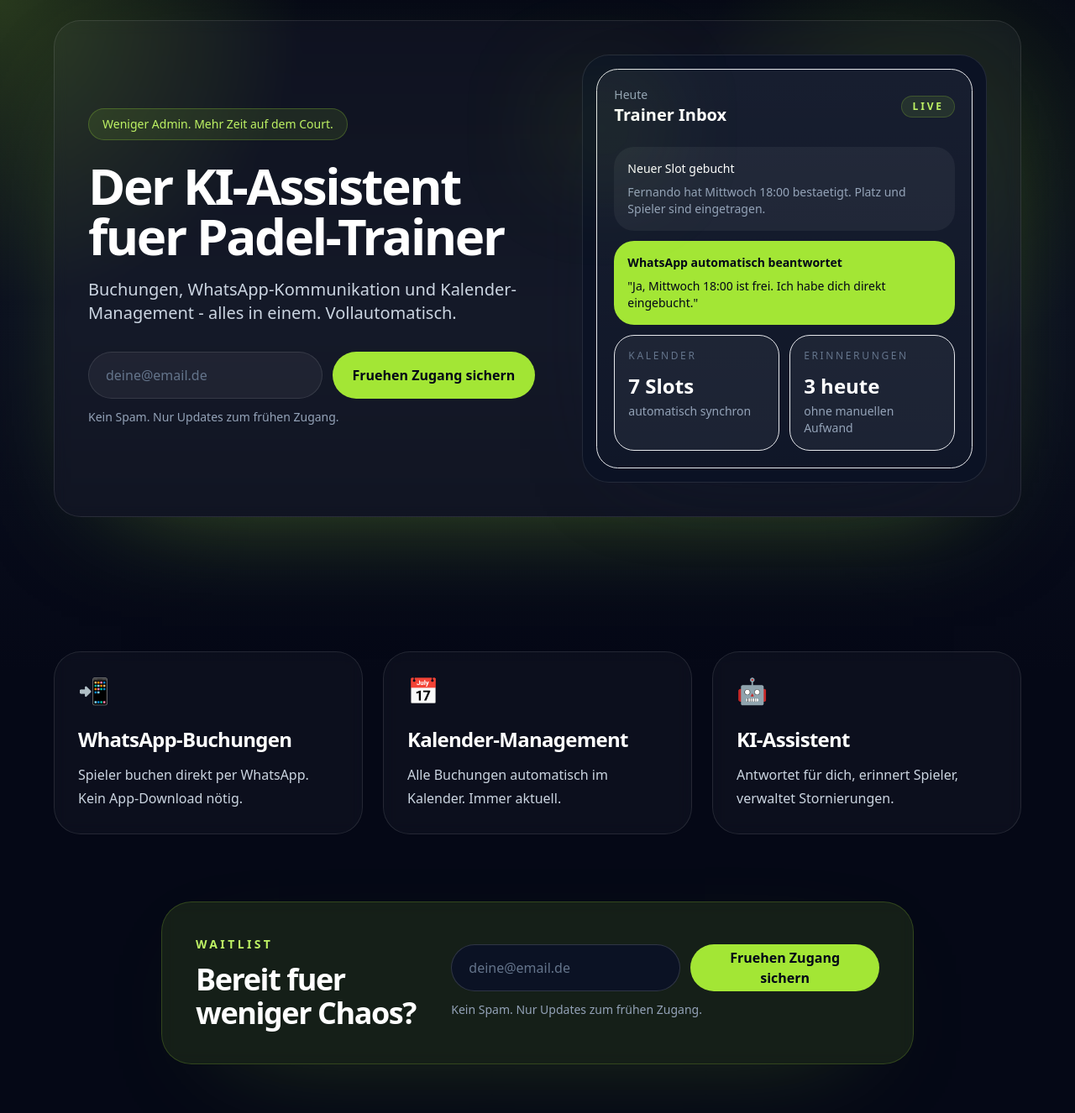
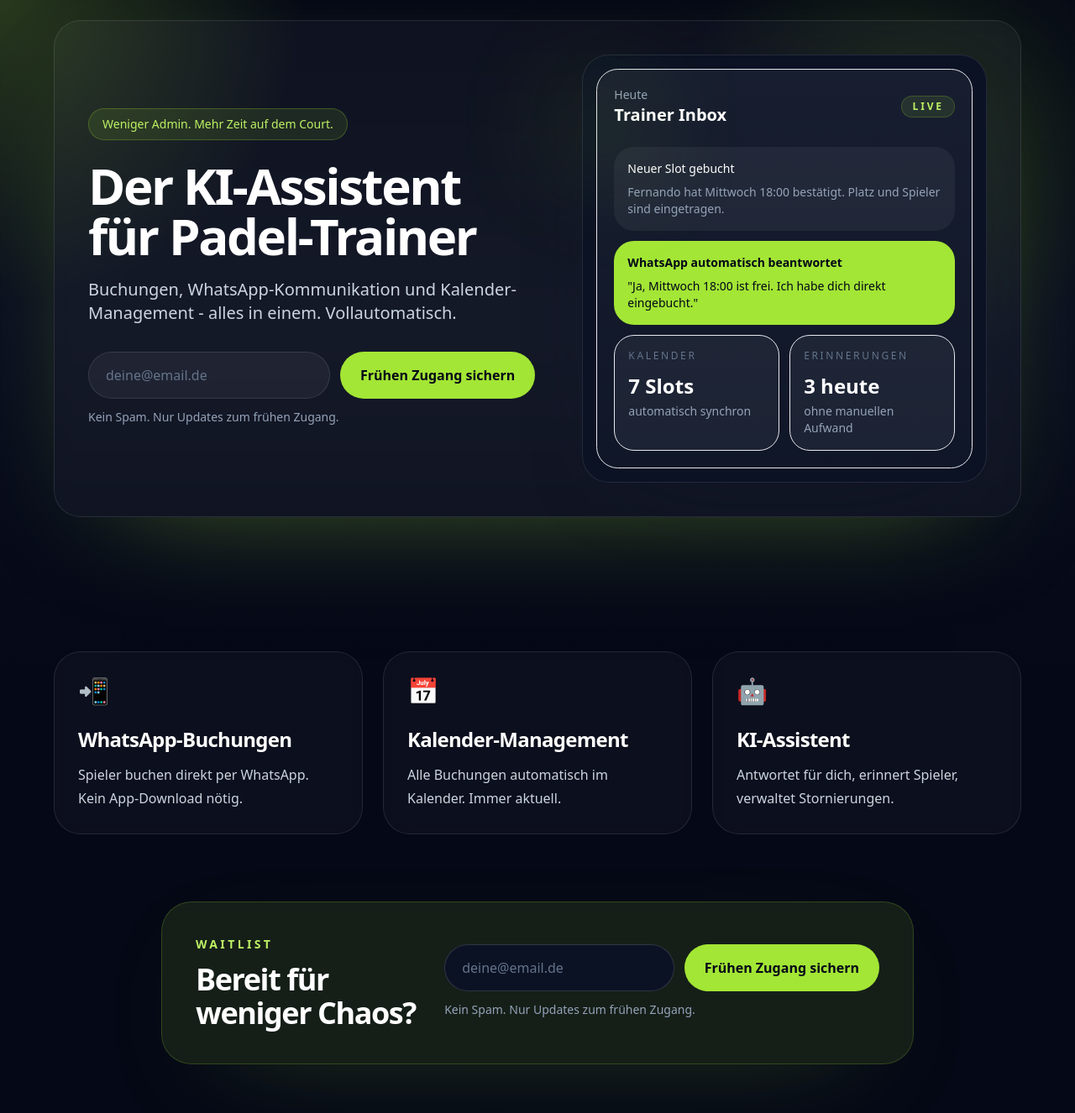
Before and after one commit to PadelClaw/padelclaw-agent, a Next.js app: page / in a window 1280 px wide. Shown: the top 1326 px of the page at 84% size. Built offline with nearby package versions, Linux system fonts and the light colour scheme.

Commit message:
fix: correct umlauts in landing page copy

```diff
--- a/app/page.tsx
+++ b/app/page.tsx
@@ -115,7 +115,7 @@
                   Weniger Admin. Mehr Zeit auf dem Court.
                 </div>
                 <h1 className="mt-6 max-w-3xl text-4xl font-semibold tracking-[-0.04em] text-white sm:text-6xl">
-                  Der KI-Assistent fuer Padel-Trainer
+                  Der KI-Assistent für Padel-Trainer
                 </h1>
                 <p className="mt-5 max-w-2xl text-lg leading-8 text-slate-300 sm:text-xl">
                   Buchungen, WhatsApp-Kommunikation und Kalender-Management - alles in
@@ -123,7 +123,7 @@
                 </p>
 
                 <div className="mt-8 max-w-2xl">
-                  <WaitlistForm buttonLabel="Fruehen Zugang sichern" />
+                  <WaitlistForm buttonLabel="Frühen Zugang sichern" />
                 </div>
               </div>
 
@@ -145,7 +145,7 @@
                       <div className="rounded-[1.5rem] bg-white/5 p-4 text-sm text-slate-200">
                         <p className="font-medium text-white">Neuer Slot gebucht</p>
                         <p className="mt-2 text-slate-400">
-                          Fernando hat Mittwoch 18:00 bestaetigt. Platz und Spieler sind
+                          Fernando hat Mittwoch 18:00 bestätigt. Platz und Spieler sind
                           eingetragen.
                         </p>
                       </div>
@@ -208,12 +208,12 @@
                   Waitlist
                 </p>
                 <h2 className="mt-3 text-3xl font-semibold tracking-[-0.04em] text-white sm:text-4xl">
-                  Bereit fuer weniger Chaos?
+                  Bereit für weniger Chaos?
                 </h2>
               </div>
               <div className="w-full max-w-xl">
                 <WaitlistForm
-                  buttonLabel="Fruehen Zugang sichern"
+                  buttonLabel="Frühen Zugang sichern"
                   inputClassName="h-14 flex-1 rounded-full border border-white/15 bg-[#0b1224] px-5 text-base text-white outline-none transition placeholder:text-slate-500 focus:border-lime-400 focus:bg-[#101933]"
                 />
               </div>
```
